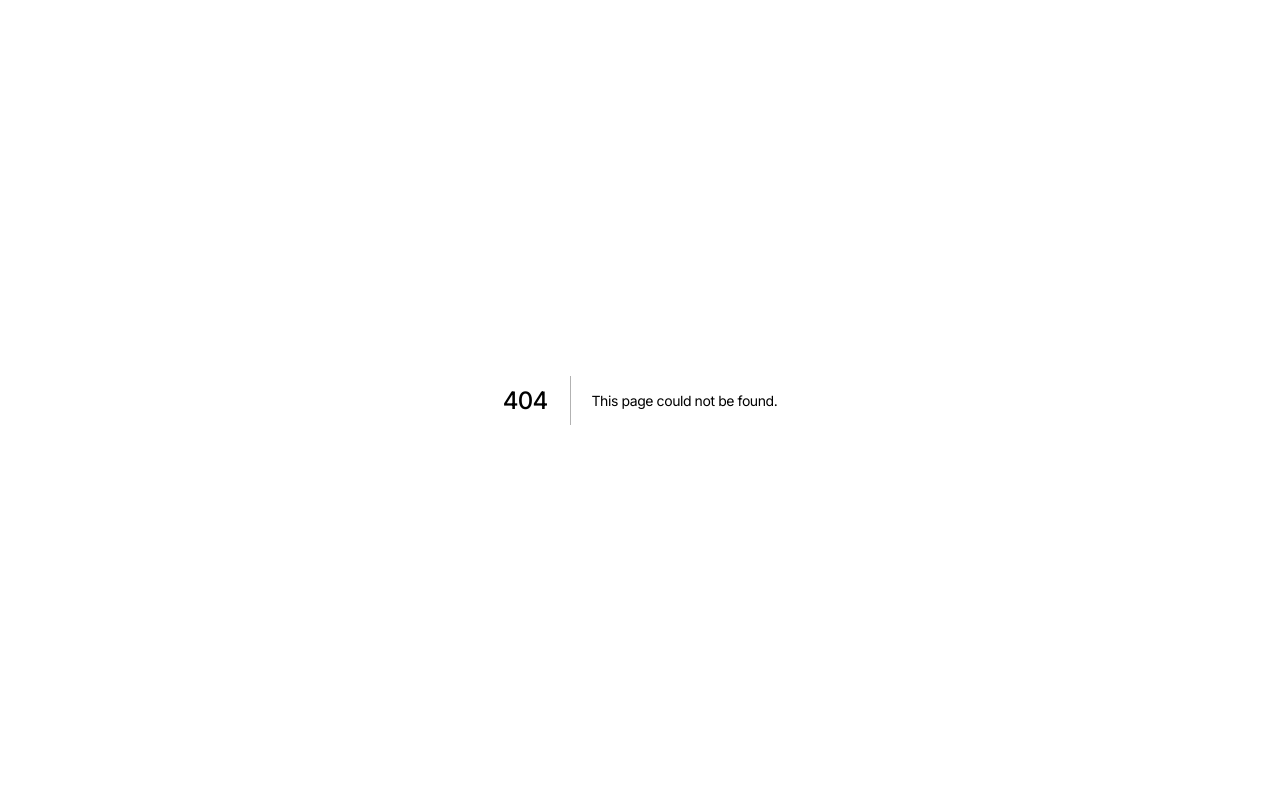
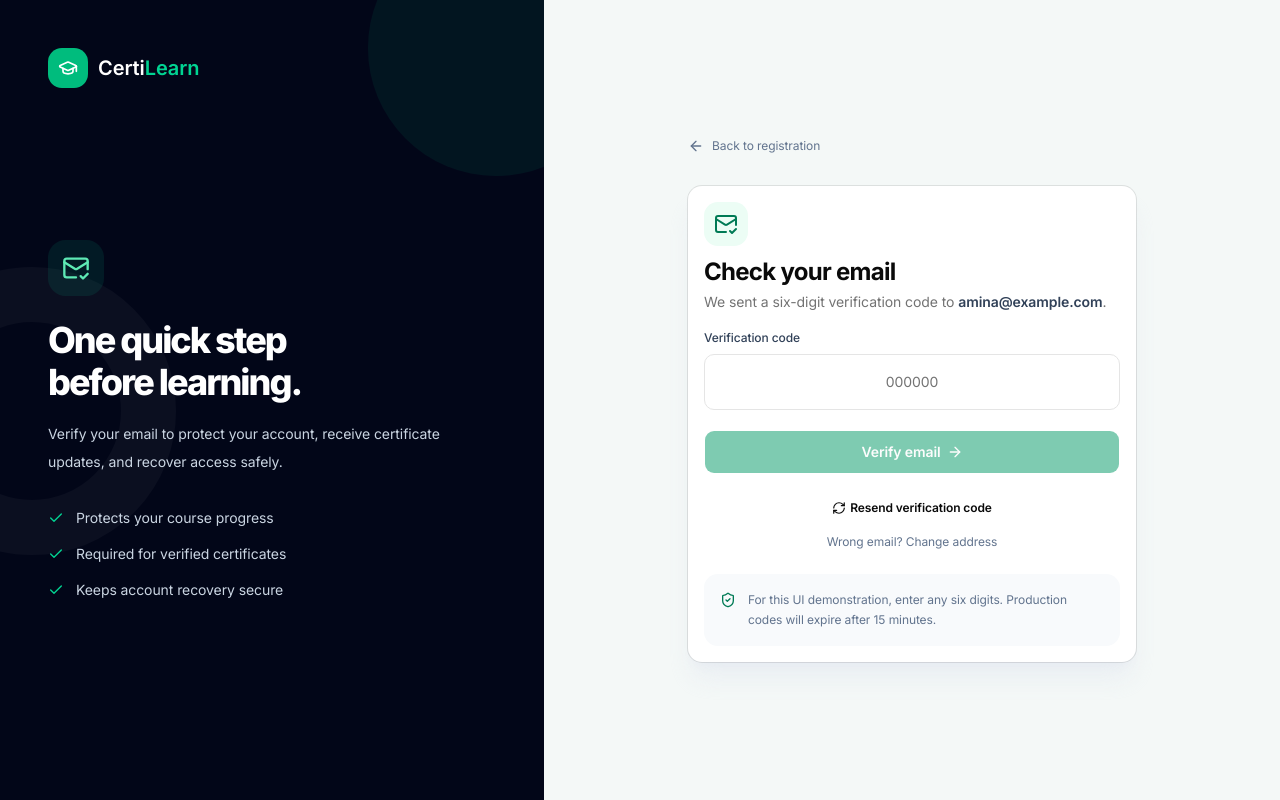
Before and after one commit to horrorbringer/cirtificate-training, a Next.js app: page /verify-email in a window 1280 px wide. Before the commit this address had no page. Built offline with nearby package versions, Linux system fonts and the light colour scheme.

Commit message:
feat: add email verification functionality with UI components

```diff
--- /dev/null
+++ b/app/(auth)/verify-email/page.tsx
@@ -0,0 +1,5 @@
+import { EmailVerification } from "@/components/email-verification";
+
+export default function VerifyEmailPage() {
+  return <EmailVerification />;
+}
--- a/components/auth-form.tsx
+++ b/components/auth-form.tsx
@@ -301,8 +301,8 @@ function SuccessState({ isLogin }: { isLogin: boolean }) {
             : "Your free demo account is ready. You can now explore courses and learning resources."}
         </p>
         <Button asChild className="mt-6 bg-emerald-600 hover:bg-emerald-700">
-          <Link href="/dashboard">
-            Open my dashboard <ArrowRight />
+          <Link href={isLogin ? "/dashboard" : "/verify-email"}>
+            {isLogin ? "Open my dashboard" : "Verify my email"} <ArrowRight />
           </Link>
         </Button>
       </CardContent>
--- /dev/null
+++ b/components/email-verification.tsx
@@ -0,0 +1,182 @@
+"use client";
+
+import {
+  ArrowLeft,
+  ArrowRight,
+  Check,
+  GraduationCap,
+  MailCheck,
+  RefreshCw,
+  ShieldCheck,
+} from "lucide-react";
+import Link from "next/link";
+import { FormEvent, useState } from "react";
+
+import { Button } from "@/components/ui/button";
+import {
+  Card,
+  CardContent,
+  CardDescription,
+  CardHeader,
+  CardTitle,
+} from "@/components/ui/card";
+import { Input } from "@/components/ui/input";
+
+export function EmailVerification() {
+  const [code, setCode] = useState("");
+  const [verified, setVerified] = useState(false);
+  const [resent, setResent] = useState(false);
+  const submit = (event: FormEvent<HTMLFormElement>) => {
+    event.preventDefault();
+    setVerified(true);
+  };
+  return (
+    <div className="grid min-h-screen lg:grid-cols-[.85fr_1.15fr]">
+      <section className="relative hidden overflow-hidden bg-slate-950 p-12 text-white lg:flex lg:flex-col">
+        <div className="absolute -left-28 top-1/3 size-72 rounded-full border-[55px] border-white/[.035]" />
+        <div className="absolute -right-20 -top-20 size-64 rounded-full bg-emerald-400/[.07]" />
+        <Link
+          href="/"
+          className="relative z-10 flex items-center gap-2.5 self-start"
+        >
+          <span className="grid size-10 place-items-center rounded-xl bg-emerald-500">
+            <GraduationCap className="size-5" />
+          </span>
+          <span className="text-xl font-semibold">
+            Certi<span className="text-emerald-400">Learn</span>
+          </span>
+        </Link>
+        <div className="relative z-10 my-auto max-w-md">
+          <span className="grid size-14 place-items-center rounded-2xl bg-emerald-400/10 text-emerald-300">
+            <MailCheck className="size-7" />
+          </span>
+          <h1 className="mt-6 text-4xl font-semibold leading-tight">
+            One quick step before learning.
+          </h1>
+          <p className="mt-4 text-sm leading-7 text-slate-300">
+            Verify your email to protect your account, receive certificate
+            updates, and recover access safely.
+          </p>
+          <div className="mt-8 space-y-4">
+            {[
+              "Protects your course progress",
+              "Required for verified certificates",
+              "Keeps account recovery secure",
+            ].map((item) => (
+              <div
+                key={item}
+                className="flex items-center gap-3 text-sm text-slate-300"
+              >
+                <Check className="size-4 text-emerald-400" />
+                {item}
+              </div>
+            ))}
+          </div>
+        </div>
+      </section>
+      <section className="flex min-h-screen items-center justify-center px-5 py-10 sm:px-10">
+        <div className="w-full max-w-md">
+          <div className="mb-8 flex items-center justify-between">
+            <Link
+              href="/register"
+              className="inline-flex items-center gap-2 text-xs text-slate-500 hover:text-emerald-700"
+            >
+              <ArrowLeft className="size-4" /> Back to registration
+            </Link>
+            <Link href="/" className="flex items-center gap-2 lg:hidden">
+              <span className="grid size-8 place-items-center rounded-lg bg-emerald-600 text-white">
+                <GraduationCap className="size-4" />
+              </span>
+              <strong>CertiLearn</strong>
+            </Link>
+          </div>
+          {verified ? (
+            <Card className="border-0 text-center shadow-xl shadow-slate-200/60">
+              <CardContent className="p-8">
+                <span className="mx-auto grid size-16 place-items-center rounded-full bg-emerald-100 text-emerald-700">
+                  <Check className="size-8" />
+                </span>
+                <h2 className="mt-5 text-2xl font-semibold">Email verified</h2>
+                <p className="mx-auto mt-2 max-w-sm text-sm leading-6 text-slate-500">
+                  Your demo account is active. Your courses, resources, and
+                  certificate history are ready.
+                </p>
+                <Button
+                  asChild
+                  className="mt-6 bg-emerald-600 hover:bg-emerald-700"
+                >
+                  <Link href="/dashboard">
+                    Open my dashboard <ArrowRight />
+                  </Link>
+                </Button>
+              </CardContent>
+            </Card>
+          ) : (
+            <Card className="border-0 shadow-xl shadow-slate-200/60">
+              <CardHeader>
+                <span className="mb-2 grid size-11 place-items-center rounded-xl bg-emerald-50 text-emerald-700">
+                  <MailCheck />
+                </span>
+                <CardTitle className="text-2xl">Check your email</CardTitle>
+                <CardDescription className="leading-6">
+                  We sent a six-digit verification code to{" "}
+                  <strong className="text-slate-700">amina@example.com</strong>.
+                </CardDescription>
+              </CardHeader>
+              <CardContent>
+                <form className="space-y-5" onSubmit={submit}>
+                  <label className="block">
+                    <span className="mb-2 block text-xs font-medium text-slate-700">
+                      Verification code
+                    </span>
+                    <Input
+                      required
+                      inputMode="numeric"
+                      maxLength={6}
+                      value={code}
+                      onChange={(event) =>
+                        setCode(event.target.value.replace(/\D/g, ""))
+                      }
+                      className="h-14 text-center font-mono text-2xl tracking-[.5em]"
+                      placeholder="000000"
+                    />
+                  </label>
+                  <Button
+                    type="submit"
+                    disabled={code.length !== 6}
+                    className="h-11 w-full bg-emerald-600 hover:bg-emerald-700"
+                  >
+                    Verify email <ArrowRight />
+                  </Button>
+                </form>
+                <div className="mt-5 flex flex-col items-center gap-3 text-xs">
+                  <Button
+                    variant="ghost"
+                    size="sm"
+                    onClick={() => setResent(true)}
+                  >
+                    <RefreshCw />{" "}
+                    {resent ? "New code sent" : "Resend verification code"}
+                  </Button>
+                  <Link
+                    href="/register"
+                    className="text-slate-500 hover:text-emerald-700"
+                  >
+                    Wrong email? Change address
+                  </Link>
+                </div>
+                <div className="mt-6 flex items-start gap-3 rounded-xl bg-slate-50 p-4">
+                  <ShieldCheck className="mt-0.5 size-4 shrink-0 text-emerald-700" />
+                  <p className="text-xs leading-5 text-slate-500">
+                    For this UI demonstration, enter any six digits. Production
+                    codes will expire after 15 minutes.
+                  </p>
+                </div>
+              </CardContent>
+            </Card>
+          )}
+        </div>
+      </section>
+    </div>
+  );
+}
```
